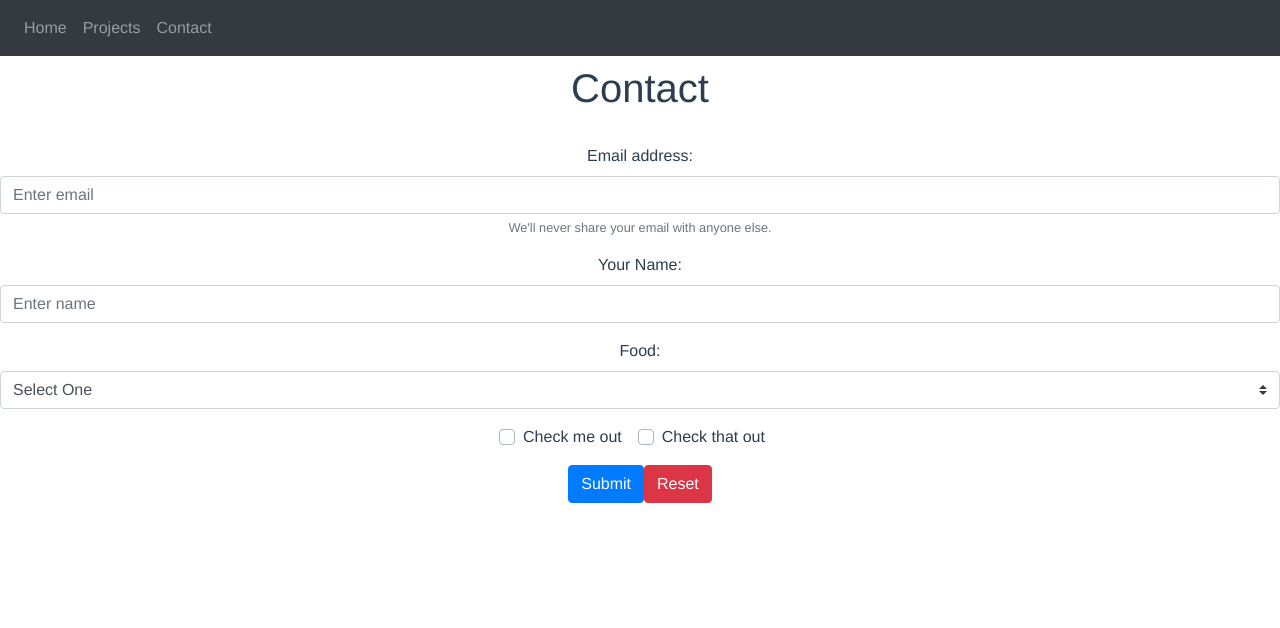
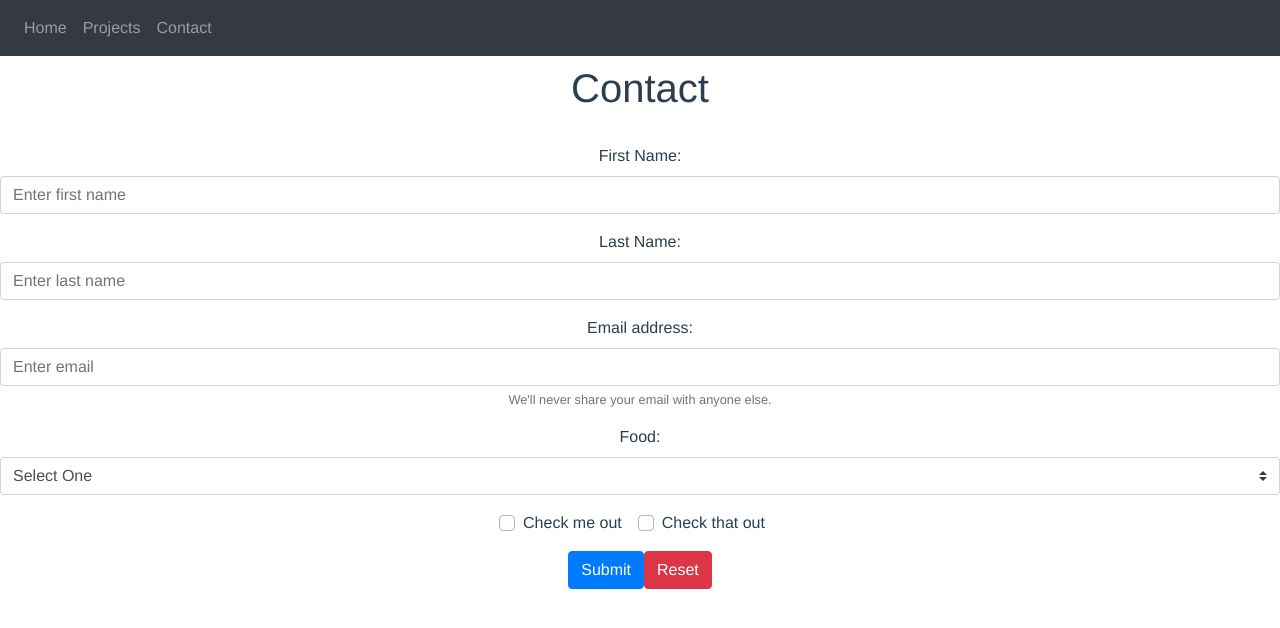
Before and after one commit to Giuseppe256/joe-website, a Vue app: page /Contact in a window 1280 px wide. Shown: the top 628 px of the page. Built offline with nearby package versions, Linux system fonts and the light colour scheme.

Commit message:
Set up WAMP

```diff
--- a/package.json
+++ b/package.json
@@ -12,7 +12,7 @@
         "bootstrap-vue": "^2.16.0",
         "core-js": "^3.6.5",
         "vue": "^2.6.11",
-        "vue-router": "^3.4.1"
+        "vue-router": "^3.4.2"
     },
     "devDependencies": {
         "@vue/cli-plugin-babel": "~4.4.0",
--- a/src/components/Contact.vue
+++ b/src/components/Contact.vue
@@ -3,14 +3,32 @@
         <h1 class="pageHeader">Contact</h1>
         <br/>
         <b-form @submit="onSubmit" @reset="onReset" v-if="show">
+            <b-form-group id="input-group-1" label="First Name:" label-for="input-1">
+                <b-form-input
+                id="input-1"
+                v-model="form.firstName"
+                required
+                placeholder="Enter first name"
+                ></b-form-input>
+            </b-form-group>
+
+            <b-form-group id="input-group-2" label="Last Name:" label-for="input-2">
+                <b-form-input
+                id="input-2"
+                v-model="form.lastName"
+                required
+                placeholder="Enter last name"
+                ></b-form-input>
+            </b-form-group>
+
             <b-form-group
-                id="input-group-1"
+                id="input-group-3"
                 label="Email address:"
-                label-for="input-1"
+                label-for="input-3"
                 description="We'll never share your email with anyone else."
             >
                 <b-form-input
-                id="input-1"
+                id="input-3"
                 v-model="form.email"
                 type="email"
                 required
@@ -18,14 +36,7 @@
                 ></b-form-input>
             </b-form-group>
 
-            <b-form-group id="input-group-2" label="Your Name:" label-for="input-2">
-                <b-form-input
-                id="input-2"
-                v-model="form.name"
-                required
-                placeholder="Enter name"
-                ></b-form-input>
-            </b-form-group>
+
 
             <b-form-group id="input-group-3" label="Food:" label-for="input-3">
                 <b-form-select
--- /dev/null
+++ b/vue.config.js
@@ -0,0 +1,7 @@
+module.exports = {
+    devServer: {
+        proxy: 'http://localhost/joe-website/'
+    },
+    publicPath: process.env.NODE_ENV === 'production' ?
+        '/joe-website/' : './'
+}
```
Also changed, not shown: 1 other file (tests, documents, lock files or other folders).
